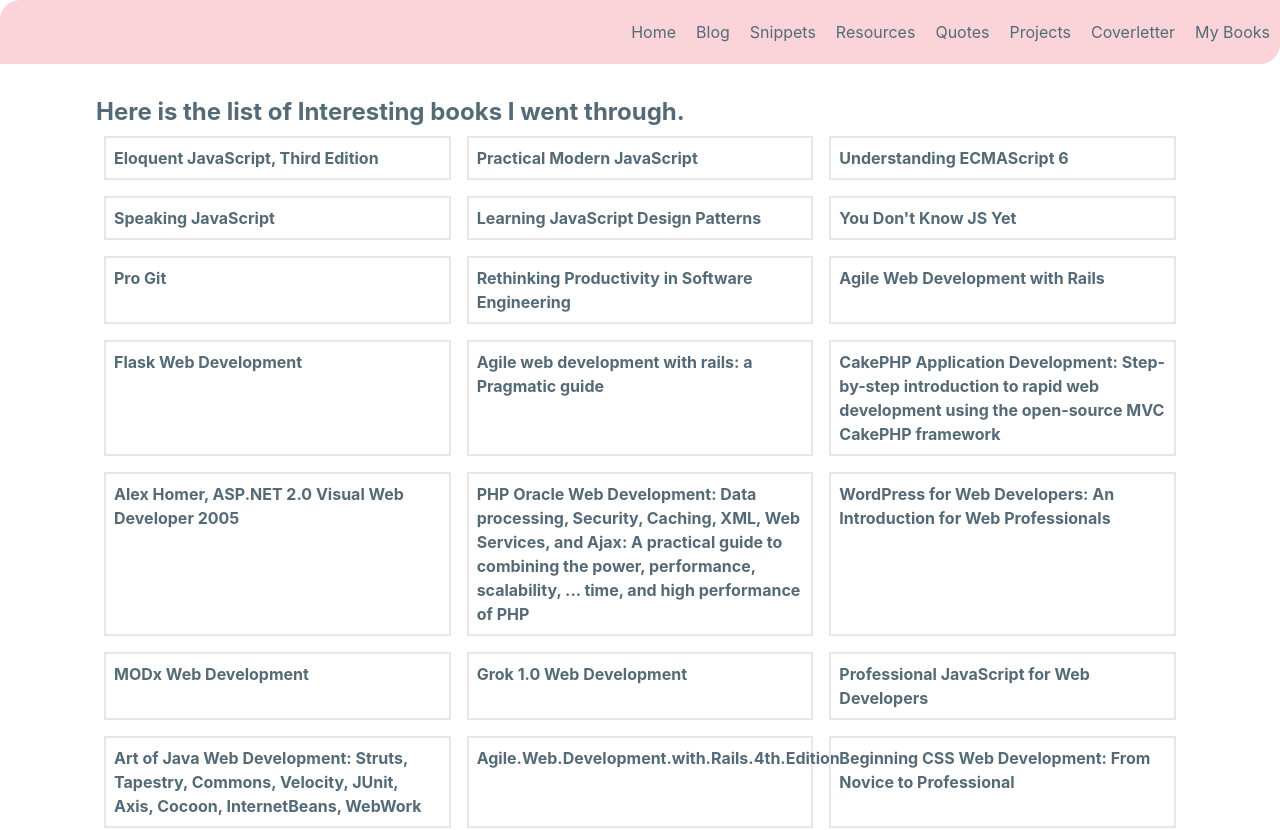
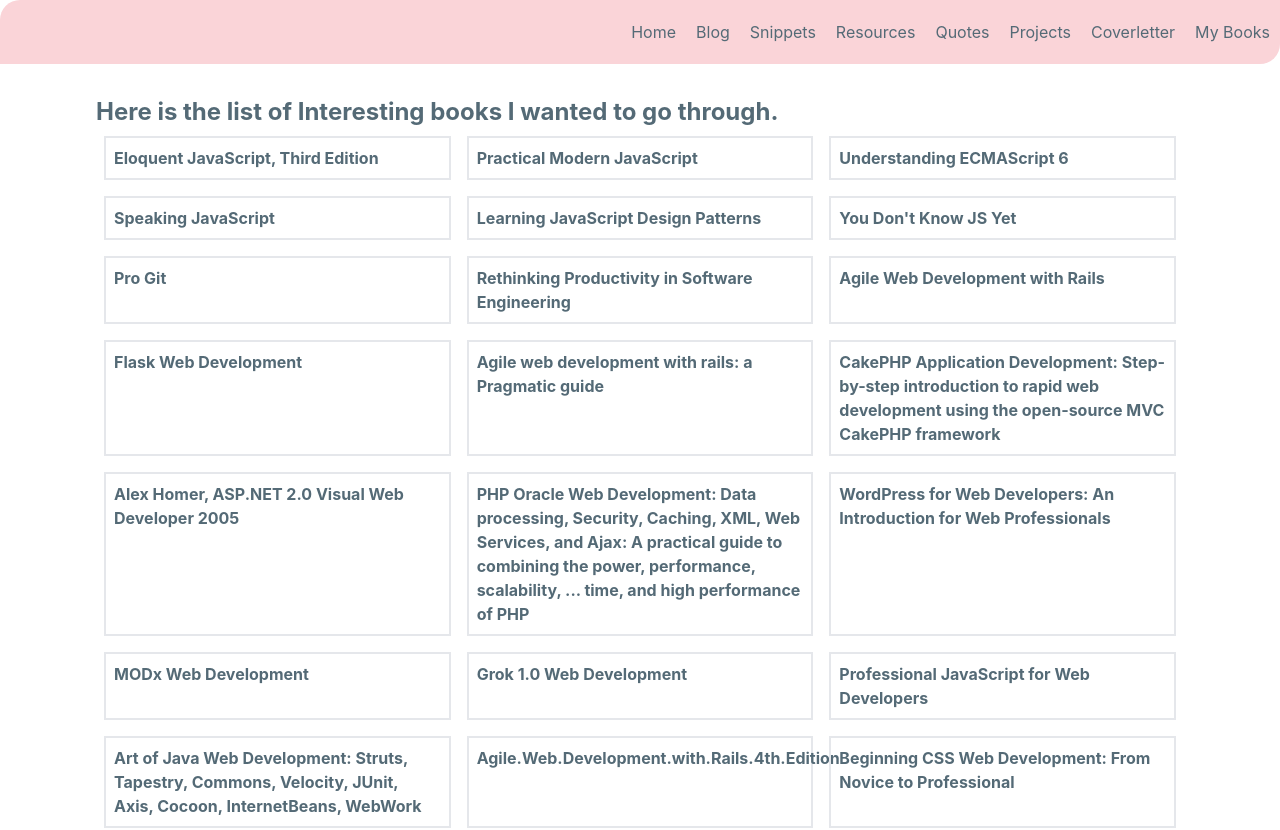
Before and after one commit to kalburgimanjunath/stackblitz-resume, a Next.js app: page /mybooks in a window 1280 px wide. Shown: the top 830 px of the page. Built offline with nearby package versions, Linux system fonts and the light colour scheme.

Commit message:
1 file modified

```diff
--- a/pages/mybooks/index.js
+++ b/pages/mybooks/index.js
@@ -37,7 +37,7 @@
   return (
     <div className="p-24 flex grid grid-cols-1 md:grid-cols-1">
       <h1 className="font-bold w-full">
-        Here is the list of Interesting books I went through.
+        Here is the list of Interesting books I wanted to go through.
       </h1>
       <div className="flex grid grid-cols-3 md:grid-cols-3">
         {books &&
```
